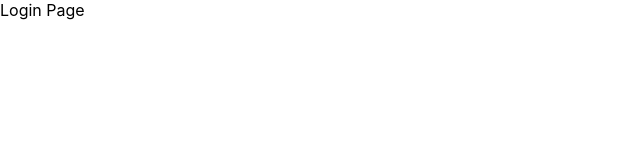
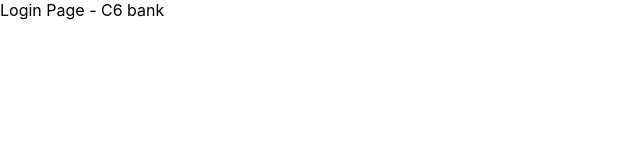
Before and after one commit to jlfagundes/project-next-fiap, a Next.js app: page /login in a window 1280 px wide. Shown: the top 160 px of the page, without its empty margins (0-640 px from the left). Built offline with nearby package versions, Linux system fonts and the light colour scheme.

Commit message:
fix repository

```diff
--- a/pages/login.tsx
+++ b/pages/login.tsx
@@ -2,6 +2,6 @@
 
 export default function LoginPage() {
   return (
-    <div>Login Page</div>
+    <div>Login Page - C6 bank</div>
   )
 };
```
